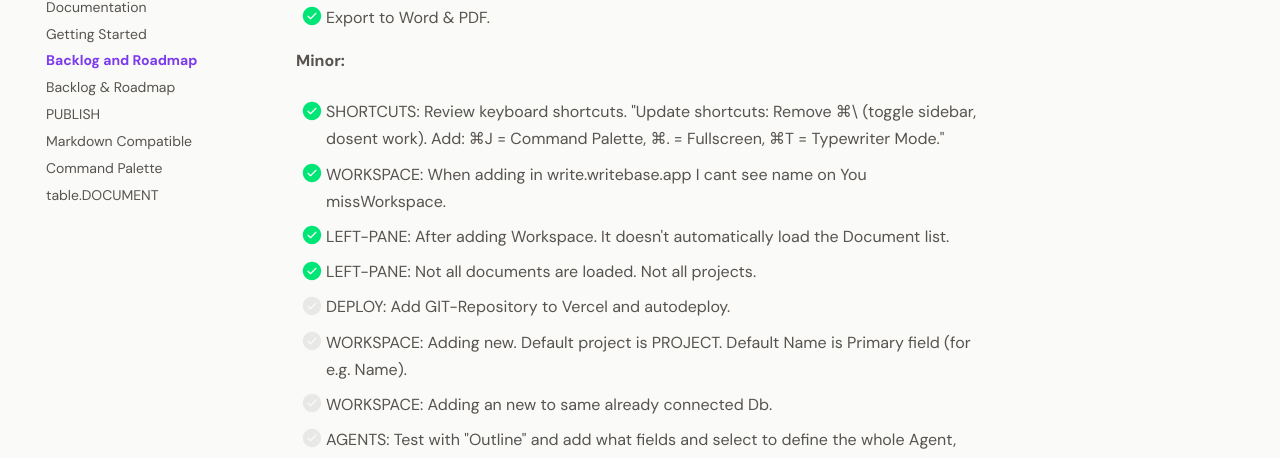
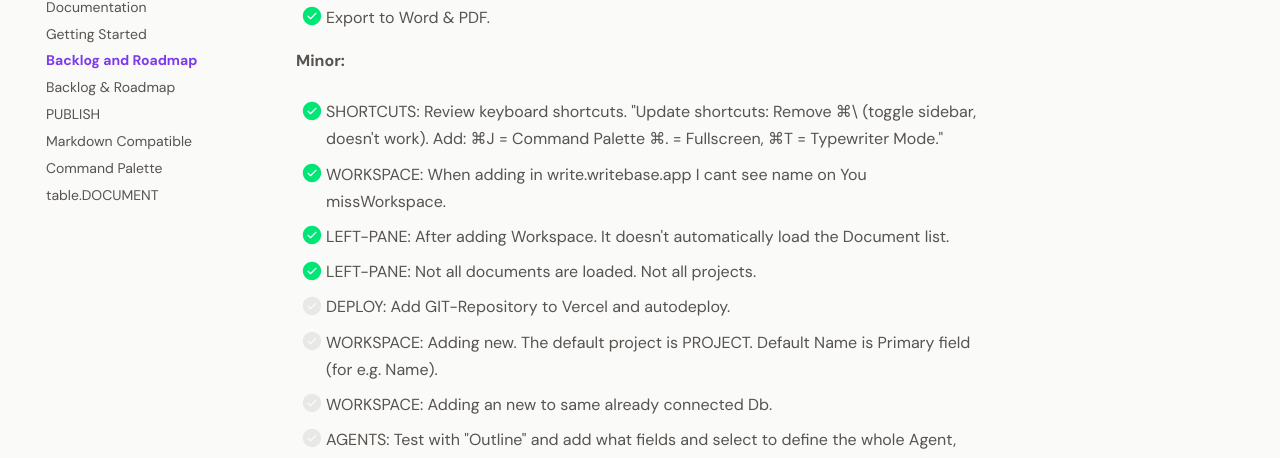
Before and after one commit to larssonhthomas-afk/writebase-docs, an MkDocs documentation site: the page built from docs/008-backlog-and-roadmap.md, in a window 1280 px wide and 900 px high, scrolled down 755 px. Shown: the part 159-617 px from the top of the window. Built offline with MkDocs 1.6.1 and Material for MkDocs 9.7.7, drawn with Linux system fonts in a browser that asks for light colours; some web fonts are replaced.

Commit message:
Update 008-backlog-and-roadmap.md

```diff
--- a/docs/008-backlog-and-roadmap.md
+++ b/docs/008-backlog-and-roadmap.md
@@ -38,7 +38,7 @@ This Backlog has a priority 1-3.
 **Minor:**
 
 - [x] SHORTCUTS: Review keyboard shortcuts.
-"Update shortcuts: Remove ⌘\ (toggle sidebar, dosent work). Add: ⌘J = Command Palette, ⌘. = Fullscreen, ⌘T = Typewriter Mode."
+"Update shortcuts: Remove ⌘\ (toggle sidebar, doesn't work). Add: ⌘J = Command Palette ⌘. = Fullscreen, ⌘T = Typewriter Mode."
 
 
 - [x] WORKSPACE: When adding in write.writebase.app I cant see name on You missWorkspace.
@@ -47,7 +47,7 @@ This Backlog has a priority 1-3.
 
 
 - [ ] DEPLOY: Add GIT-Repository to Vercel and autodeploy.
-- [ ] WORKSPACE: Adding new. Default project is PROJECT. Default Name is Primary field (for e.g. Name).
+- [ ] WORKSPACE: Adding new. The default project is PROJECT. Default Name is Primary field (for e.g. Name).
 - [ ] WORKSPACE: Adding an new to same already connected Db.
 - [ ] AGENTS: Test with "Outline" and add what fields and select to define the whole Agent, and Output.
 - [ ] AGENT: Writing Coach - inline @writer #tagg comment
```
